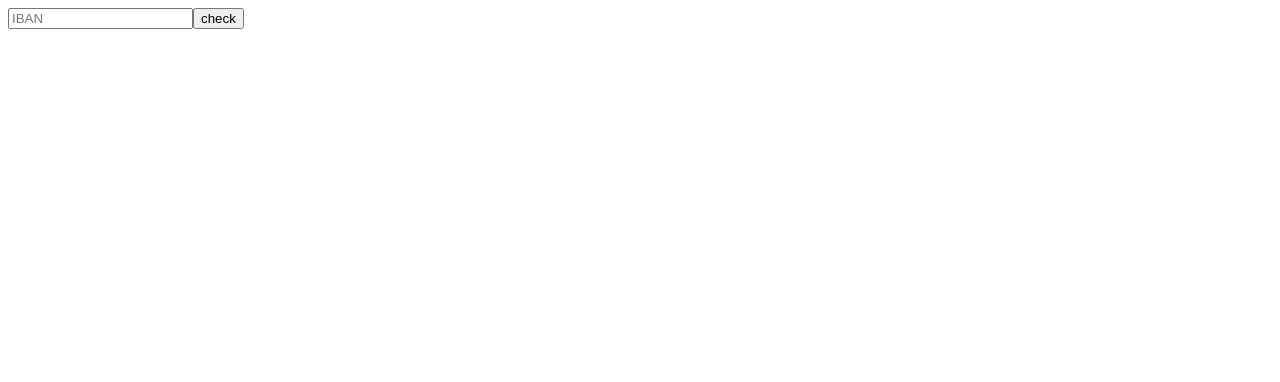
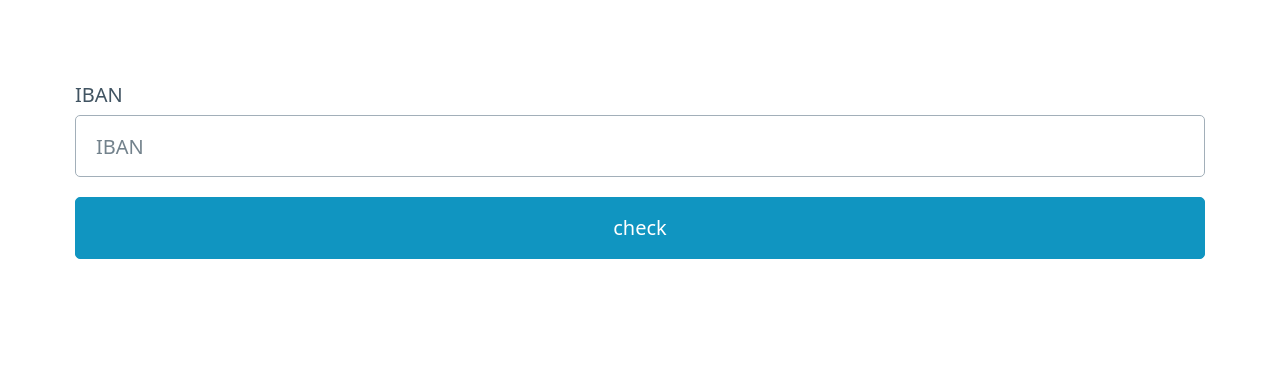
Before and after one commit to aregnet/iban-val-samples, a plain HTML site: page web/index.html in a window 1280 px wide. Drawn offline with nearby package versions, Linux system fonts and the light colour scheme.

Commit message:
prettify samples

```diff
--- a/typescript/index.js
+++ b/typescript/index.js
@@ -24,4 +24,8 @@ var __importStar = (this && this.__importStar) || function (mod) {
 };
 Object.defineProperty(exports, "__esModule", { value: true });
 const IbanVal = __importStar(require("@aregnet/iban-val"));
+console.log("Full IBAN check");
 console.log(IbanVal.checkIban('DE12345'));
+console.log("---");
+console.log("Simple IBAN check");
+console.log(IbanVal.isValid('BH67BMAG00001299123456'));
--- a/web/index.html
+++ b/web/index.html
@@ -2,17 +2,21 @@
 <html lang="en">
 <head>
     <meta charset="UTF-8">
-    <title>Title</title>
+    <title>IBAN Validation</title>
+    <link rel="stylesheet" href="https://cdn.jsdelivr.net/npm/@picocss/pico@1/css/pico.min.css">
 </head>
 <body>
-    <input id="ibanIn" placeholder="IBAN" /><button id="btnCheck">check</button>
-    <div id="checkResult">
+    <main class="container">
+        <label for="iban">IBAN</label>
+        <input type="text" id="iban" placeholder="IBAN" required>
+        <button id="btnCheck">check</button>
+        <pre id="checkResult"></pre>
+    </main>
 
-    </div>
     <script src="https://www.unpkg.com/@aregnet/iban-val"></script>
     <script>
         document.getElementById('btnCheck').addEventListener('click', function() {
-            const iban = document.getElementById('ibanIn').value;
+            const iban = document.getElementById('iban').value;
 
             const res = IbanVal.checkIban(iban);
             document.getElementById("checkResult").innerHTML = JSON.stringify(res);
```
Also changed, not shown: javascript/index.js (+6 -1 lines), typescript/index.ts (+6 -1 lines).
